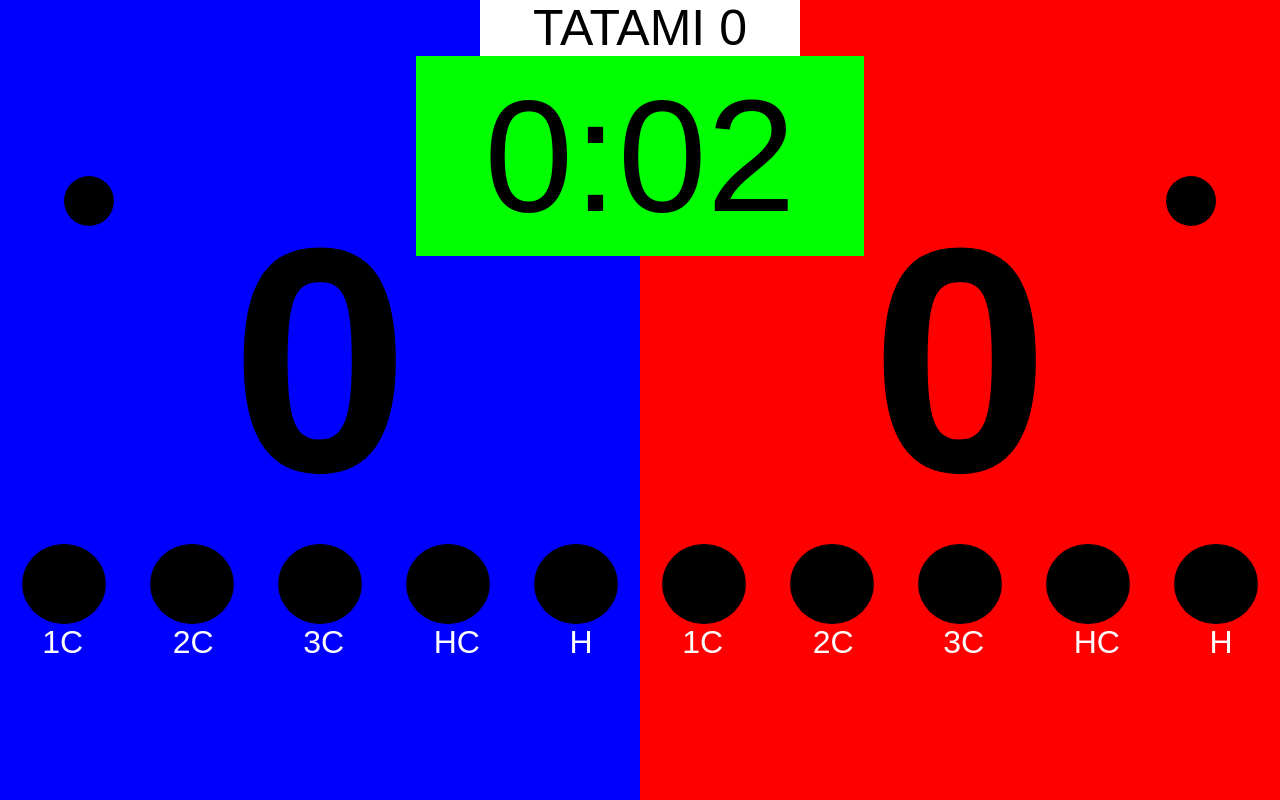
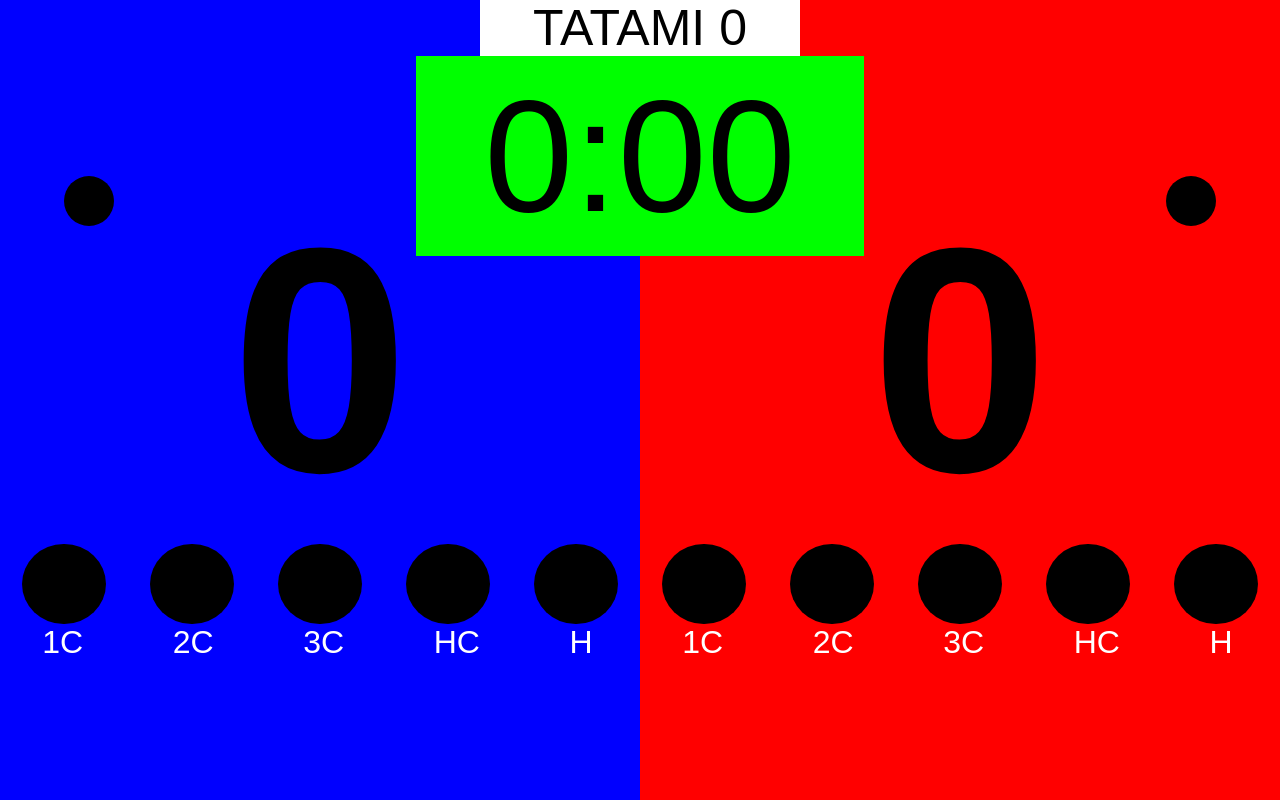
Before and after one commit to davi-alcantara01/davi-alcantara01.github.io, a plain HTML site: page index.html in a window 1280 px wide. Drawn offline with Linux system fonts and the light colour scheme.

Commit message:
Update index.html

```diff
--- a/index.html
+++ b/index.html
@@ -9,7 +9,7 @@
 <body>
     <main>
         <div id="tatami"><span>TATAMI 0</span></div>
-        <div id="timer"><div id="timer-value"><span id="minutes">0</span>:<span id="seconds">02</span></div></div>
+        <div id="timer"><div id="timer-value"><span id="minutes">0</span>:<span id="seconds">00</span></div></div>
         <div id="container-points">
             <div class="senshu" id="blue-senshu"></div>
             <div class="points" id="blue-point">0</div>
```
